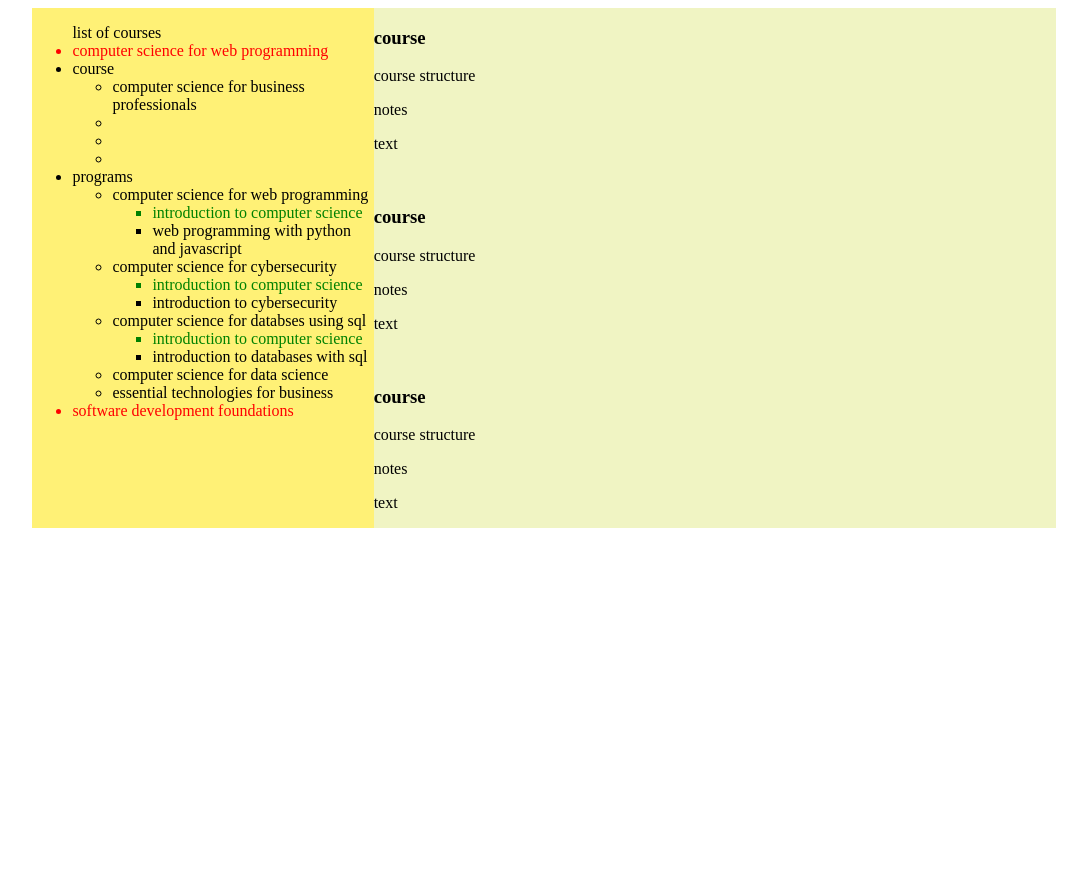
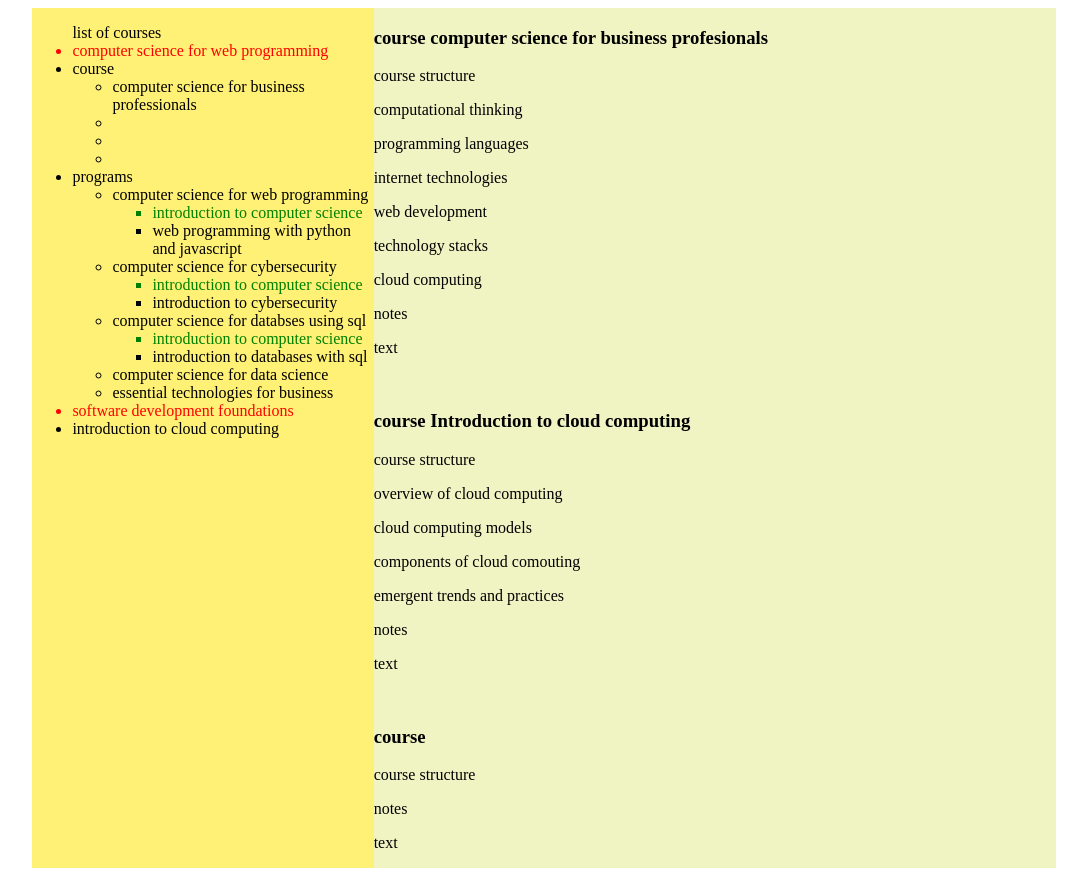
Before and after one commit to nishil3034/Myfile, a plain HTML site: page edx.html in a window 1280 px wide. Shown: the whole page, without its empty margins (102-1189 px from the left). Before the commit the page ends 800 px from the top, so only its background shows below. Drawn offline with Linux system fonts and the light colour scheme.

Commit message:
Cloud computing
0306 1

```diff
--- a/edx.html
+++ b/edx.html
@@ -61,6 +61,9 @@
         </li>
       </ul>
       <li style="color:red;">software development foundations</li>
+      <li>introduction to cloud computing
+
+      </li>
     </li>
 
 
@@ -68,13 +71,23 @@
   </ul>
     </div>
   <div class="course">
-  <h3>course</h3>
+  <h3>course computer science for business profesionals</h3>
   <p>course structure</p>
+    <p>computational thinking</p>
+    <p>programming languages</p>
+    <p>internet technologies</p>
+    <p>web development</p>
+    <p>technology stacks</p>
+    <p>cloud computing</p>
   <p>notes</p>
   <p>text</p>
   <br>
-  <h3>course</h3>
+  <h3>course Introduction to cloud computing</h3>
   <p>course structure</p>
+    <p>overview of cloud computing</p>
+    <p>cloud computing models</p>
+    <p>components of cloud comouting</p>
+    <p>emergent trends and practices</p>
   <p>notes</p>
   <p>text</p>
   <br>
```
